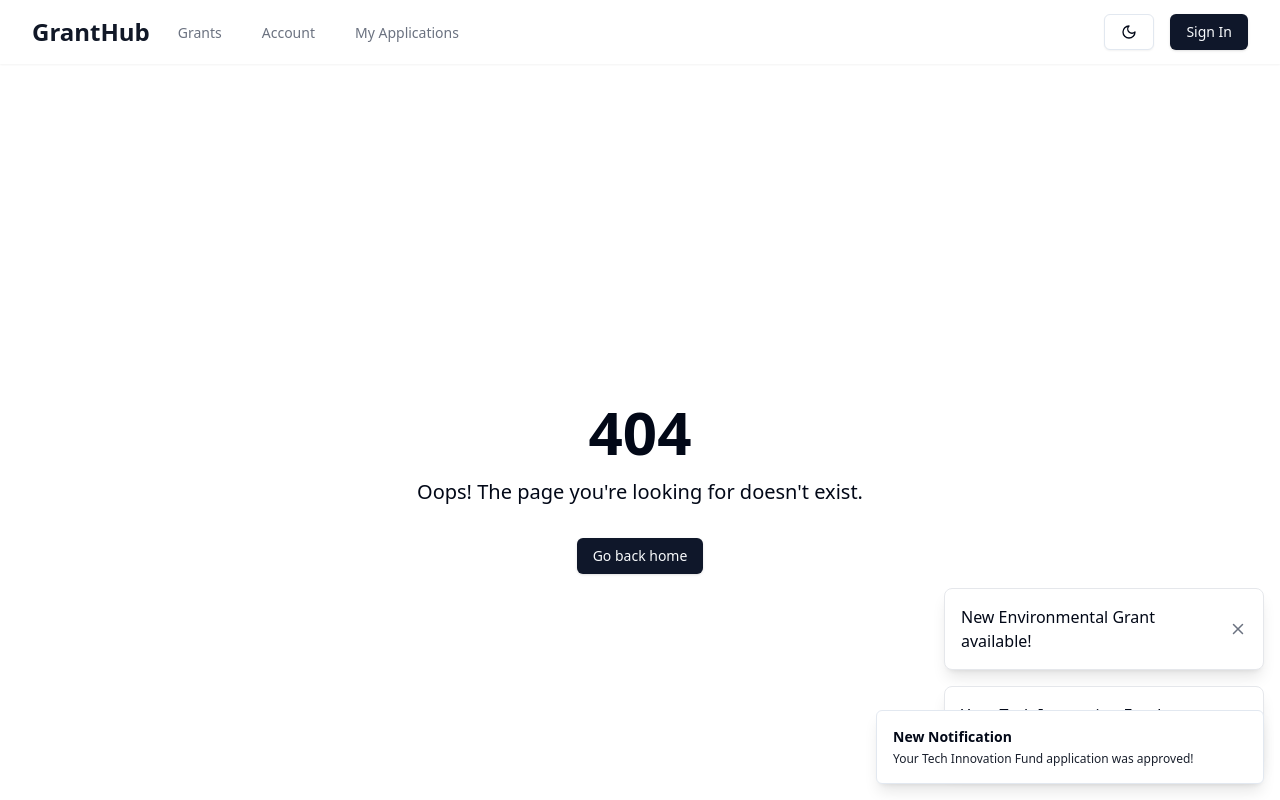
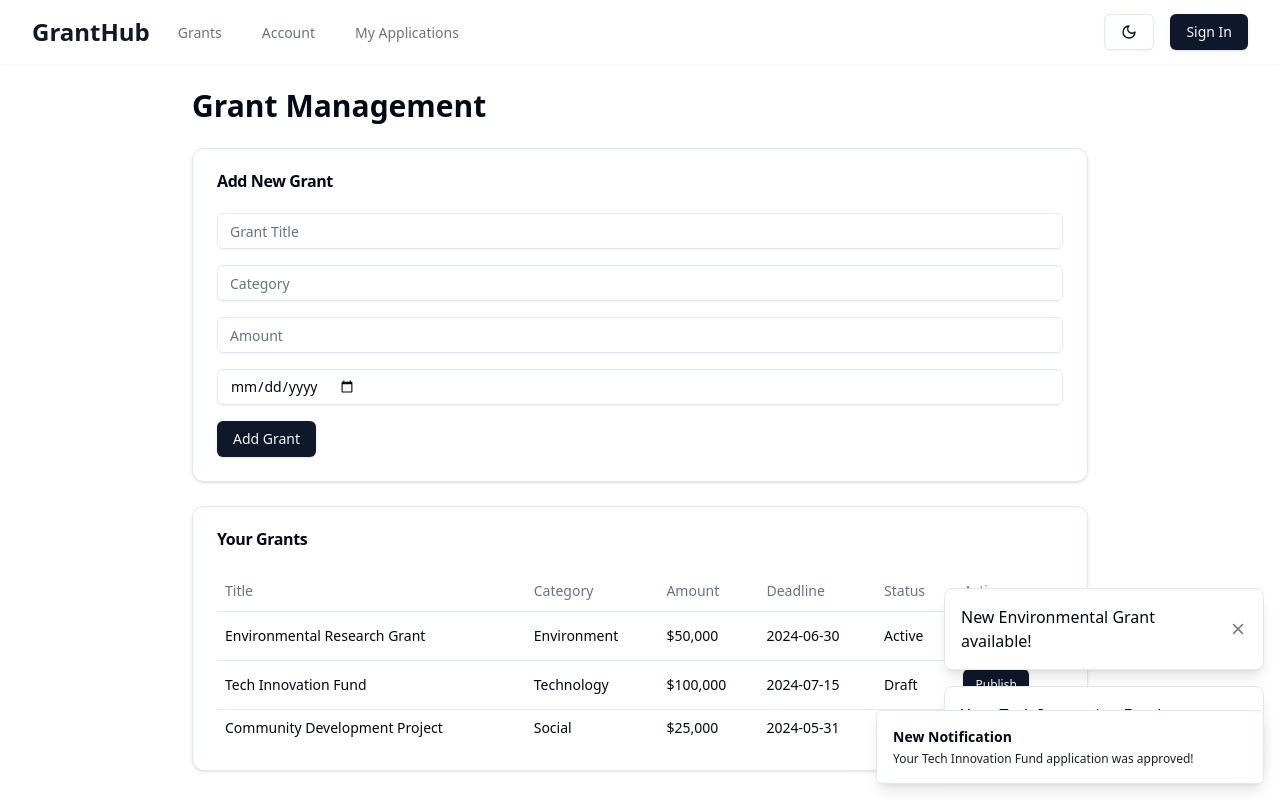
Before and after one commit to fffilps/sg-1181720907235716, a Next.js app: page /grant-management in a window 1280 px wide. Before the commit this address had no page. Shown: the top 800 px of the page. Built offline with nearby package versions, Linux system fonts and the light colour scheme.

Commit message:
SOFTGEN MAGIC

```diff
--- /dev/null
+++ b/src/pages/grant-management.js
@@ -0,0 +1,139 @@
+import { useState, useEffect } from 'react';
+import { Card, CardHeader, CardTitle, CardContent } from "@/components/ui/card";
+import { Button } from "@/components/ui/button";
+import { Input } from "@/components/ui/input";
+import { Table, TableBody, TableCell, TableHead, TableHeader, TableRow } from "@/components/ui/table";
+import { toast } from "@/components/ui/use-toast";
+import SEO from '@/components/SEO';
+
+const dummyGrants = [
+  { id: 1, title: "Environmental Research Grant", category: "Environment", amount: "$50,000", deadline: "2024-06-30", status: "Active" },
+  { id: 2, title: "Tech Innovation Fund", category: "Technology", amount: "$100,000", deadline: "2024-07-15", status: "Draft" },
+  { id: 3, title: "Community Development Project", category: "Social", amount: "$25,000", deadline: "2024-05-31", status: "Closed" },
+];
+
+export default function GrantManagement() {
+  const [grants, setGrants] = useState(dummyGrants);
+  const [newGrant, setNewGrant] = useState({ title: '', category: '', amount: '', deadline: '' });
+
+  const handleInputChange = (e) => {
+    const { name, value } = e.target;
+    setNewGrant(prev => ({ ...prev, [name]: value }));
+  };
+
+  const handleSubmit = (e) => {
+    e.preventDefault();
+    const grantToAdd = {
+      ...newGrant,
+      id: grants.length + 1,
+      status: 'Draft'
+    };
+    setGrants(prev => [...prev, grantToAdd]);
+    setNewGrant({ title: '', category: '', amount: '', deadline: '' });
+    toast({
+      title: "Grant Added",
+      description: "Your new grant has been added as a draft.",
+    });
+  };
+
+  const updateGrantStatus = (id, newStatus) => {
+    setGrants(prev => prev.map(grant =>
+      grant.id === id ? { ...grant, status: newStatus } : grant
+    ));
+    toast({
+      title: "Grant Updated",
+      description: `Grant status has been updated to ${newStatus}.`,
+    });
+  };
+
+  return (
+    <>
+      <SEO
+        title="Grant Management"
+        description="Manage your grants on GrantHub."
+        keywords={['grant management', 'create grant', 'edit grant', 'provider']}
+      />
+      <div className="max-w-4xl mx-auto space-y-6">
+        <h1 className="text-3xl font-bold">Grant Management</h1>
+
+        <Card>
+          <CardHeader>
+            <CardTitle>Add New Grant</CardTitle>
+          </CardHeader>
+          <CardContent>
+            <form onSubmit={handleSubmit} className="space-y-4">
+              <Input
+                name="title"
+                placeholder="Grant Title"
+                value={newGrant.title}
+                onChange={handleInputChange}
+                required
+              />
+              <Input
+                name="category"
+                placeholder="Category"
+                value={newGrant.category}
+                onChange={handleInputChange}
+                required
+              />
+              <Input
+                name="amount"
+                placeholder="Amount"
+                value={newGrant.amount}
+                onChange={handleInputChange}
+                required
+              />
+              <Input
+                name="deadline"
+                type="date"
+                value={newGrant.deadline}
+                onChange={handleInputChange}
+                required
+              />
+              <Button type="submit">Add Grant</Button>
+            </form>
+          </CardContent>
+        </Card>
+
+        <Card>
+          <CardHeader>
+            <CardTitle>Your Grants</CardTitle>
+          </CardHeader>
+          <CardContent>
+            <Table>
+              <TableHeader>
+                <TableRow>
+                  <TableHead>Title</TableHead>
+                  <TableHead>Category</TableHead>
+                  <TableHead>Amount</TableHead>
+                  <TableHead>Deadline</TableHead>
+                  <TableHead>Status</TableHead>
+                  <TableHead>Actions</TableHead>
+                </TableRow>
+              </TableHeader>
+              <TableBody>
+                {grants.map((grant) => (
+                  <TableRow key={grant.id}>
+                    <TableCell>{grant.title}</TableCell>
+                    <TableCell>{grant.category}</TableCell>
+                    <TableCell>{grant.amount}</TableCell>
+                    <TableCell>{grant.deadline}</TableCell>
+                    <TableCell>{grant.status}</TableCell>
+                    <TableCell>
+                      {grant.status === 'Draft' && (
+                        <Button onClick={() => updateGrantStatus(grant.id, 'Active')} size="sm">Publish</Button>
+                      )}
+                      {grant.status === 'Active' && (
+                        <Button onClick={() => updateGrantStatus(grant.id, 'Closed')} size="sm" variant="destructive">Close</Button>
+                      )}
+                    </TableCell>
+                  </TableRow>
+                ))}
+              </TableBody>
+            </Table>
+          </CardContent>
+        </Card>
+      </div>
+    </>
+  );
+}
--- a/src/pages/profile.js
+++ b/src/pages/profile.js
@@ -6,6 +6,8 @@ import { Label } from "@/components/ui/label";
 import { Card, CardHeader, CardTitle, CardContent } from "@/components/ui/card";
 import { toast } from "@/components/ui/use-toast";
 import SEO from '@/components/SEO';
+import { Tabs, TabsContent, TabsList, TabsTrigger } from "@/components/ui/tabs";
+import { Switch } from "@/components/ui/switch";
 
 export default function Profile() {
   const { user, loading } = useAuth();
@@ -13,6 +15,12 @@ export default function Profile() {
     name: '',
     email: '',
     organization: '',
+    bio: '',
+    website: '',
+  });
+  const [notifications, setNotifications] = useState({
+    email: true,
+    push: false,
   });
 
   useEffect(() => {
@@ -21,6 +29,8 @@ export default function Profile() {
         name: user.name || '',
         email: user.email || '',
         organization: user.organization || '',
+        bio: user.bio || '',
+        website: user.website || '',
       });
     }
   }, [user]);
@@ -30,6 +40,10 @@ export default function Profile() {
     setProfile(prevProfile => ({ ...prevProfile, [name]: value }));
   };
 
+  const handleNotificationChange = (name) => {
+    setNotifications(prev => ({ ...prev, [name]: !prev[name] }));
+  };
+
   const handleSubmit = (e) => {
     e.preventDefault();
     // Here you would typically send the updated profile data to your backend
@@ -37,6 +51,16 @@ export default function Profile() {
     toast({
       title: "Profile Updated",
       description: "Your profile has been successfully updated.",
+    });
+  };
+
+  const handleNotificationSubmit = (e) => {
+    e.preventDefault();
+    // Here you would typically send the updated notification settings to your backend
+    console.log('Updated notification settings:', notifications);
+    toast({
+      title: "Notification Settings Updated",
+      description: "Your notification preferences have been saved.",
     });
   };
 
@@ -57,6 +81,12 @@ export default function Profile() {
       />
       <div className="max-w-2xl mx-auto">
         <h1 className="text-3xl font-bold mb-6">User Profile</h1>
+        <Tabs defaultValue="profile">
+          <TabsList>
+            <TabsTrigger value="profile">Profile Information</TabsTrigger>
+            <TabsTrigger value="notifications">Notification Settings</TabsTrigger>
+          </TabsList>
+          <TabsContent value="profile">
             <Card>
               <CardHeader>
                 <CardTitle>Your Information</CardTitle>
@@ -91,10 +121,58 @@ export default function Profile() {
                       onChange={handleInputChange}
                     />
                   </div>
+                  <div className="space-y-2">
+                    <Label htmlFor="bio">Bio</Label>
+                    <Input
+                      id="bio"
+                      name="bio"
+                      value={profile.bio}
+                      onChange={handleInputChange}
+                    />
+                  </div>
+                  <div className="space-y-2">
+                    <Label htmlFor="website">Website</Label>
+                    <Input
+                      id="website"
+                      name="website"
+                      value={profile.website}
+                      onChange={handleInputChange}
+                    />
+                  </div>
                   <Button type="submit">Update Profile</Button>
                 </form>
               </CardContent>
             </Card>
+          </TabsContent>
+          <TabsContent value="notifications">
+            <Card>
+              <CardHeader>
+                <CardTitle>Notification Preferences</CardTitle>
+              </CardHeader>
+              <CardContent>
+                <form onSubmit={handleNotificationSubmit} className="space-y-4">
+                  <div className="flex items-center justify-between">
+                    <Label htmlFor="emailNotifications">Email Notifications</Label>
+                    <Switch
+                      id="emailNotifications"
+                      checked={notifications.email}
+                      onCheckedChange={() => handleNotificationChange('email')}
+                    />
+                  </div>
+                  <div className="flex items-center justify-between">
+                    <Label htmlFor="pushNotifications">Push Notifications</Label>
+                    <Switch
+                      id="pushNotifications"
+                      checked={notifications.push}
+                      onCheckedChange={() => handleNotificationChange('push')}
+                    />
+                  </div>
+                  <Button type="submit">Save Notification Settings</Button>
+                </form>
+              </CardContent>
+            </Card>
+          </TabsContent>
+        </Tabs>
       </div>
     </>
   );
```
Lines whose indentation alone changed are shown as unchanged.
